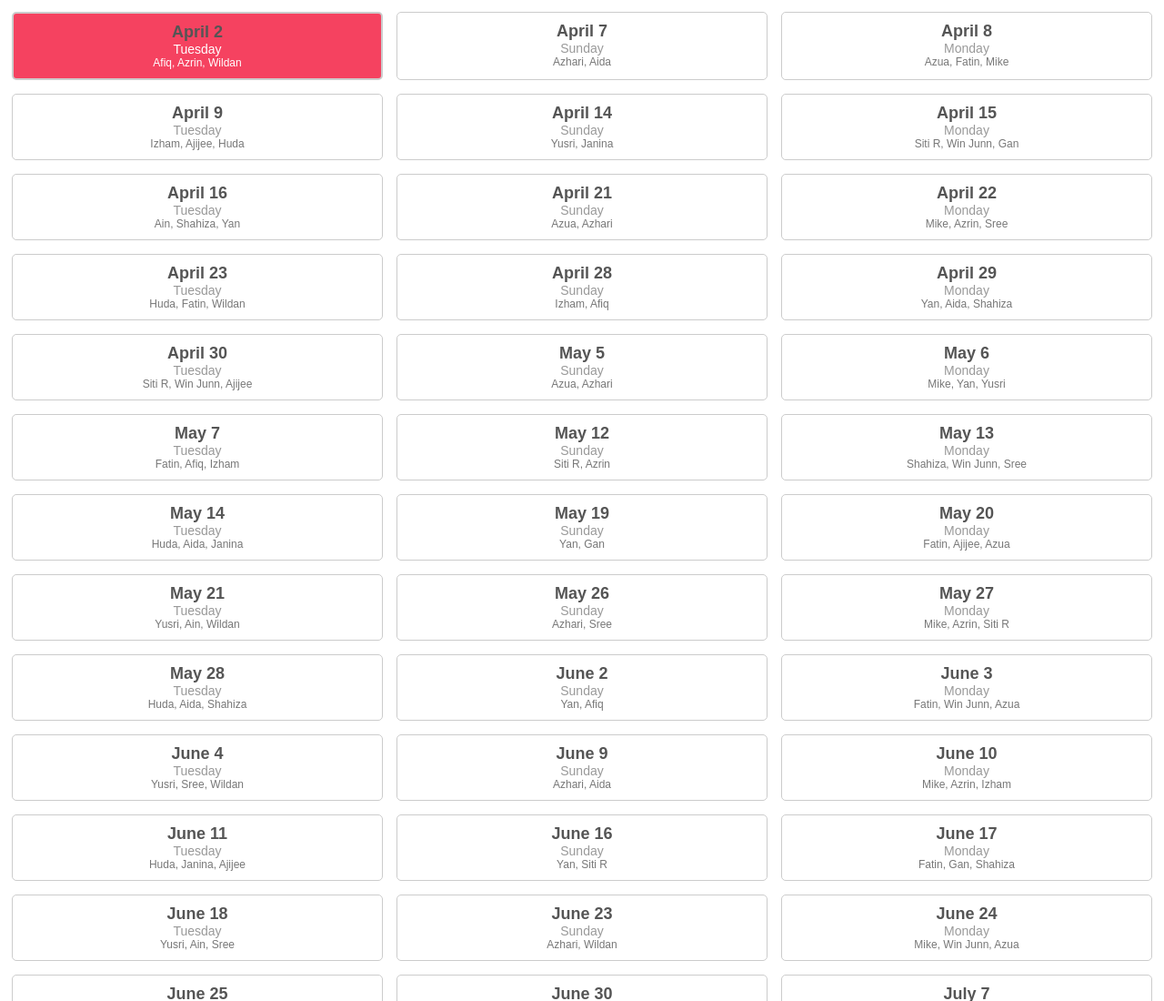
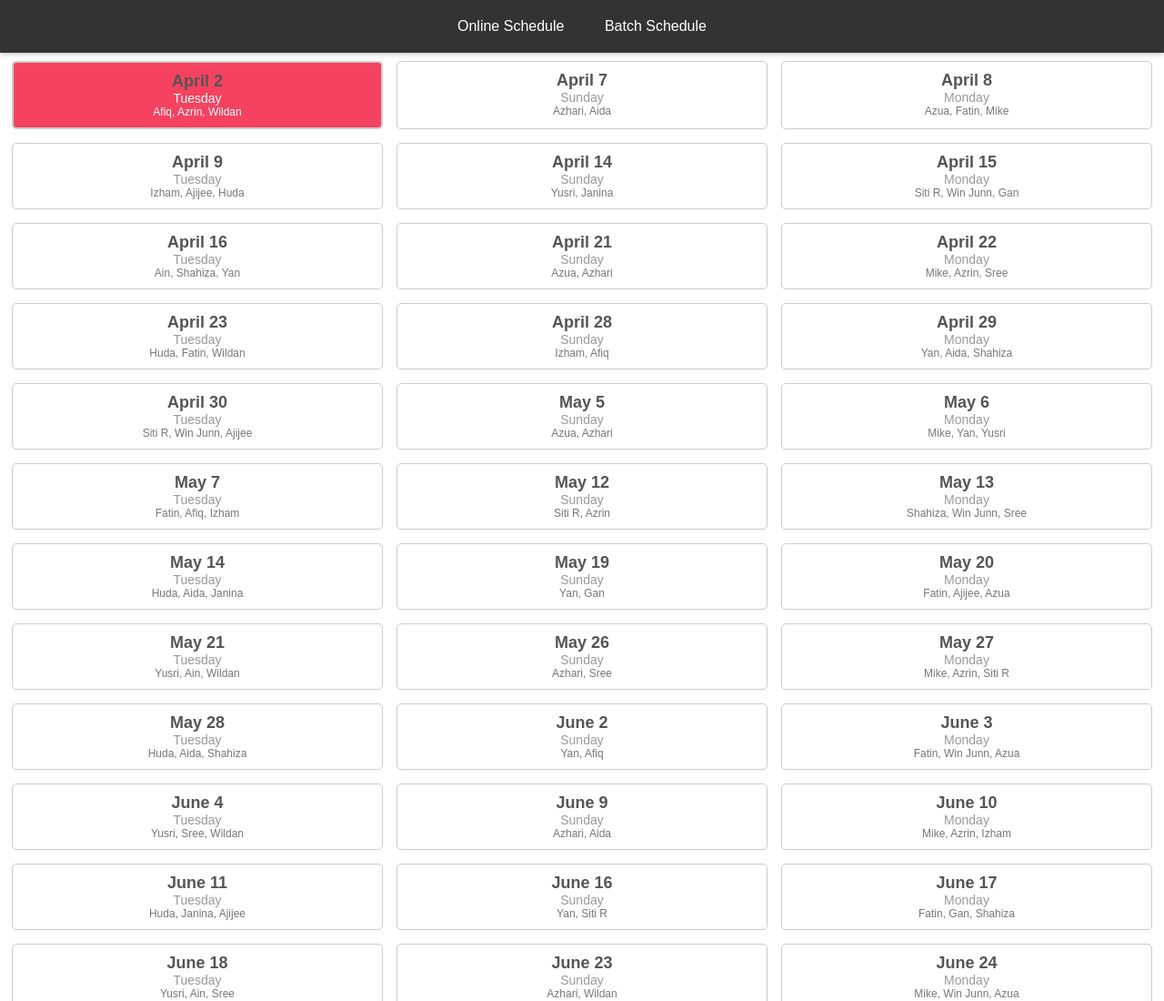
Before and after one commit to MBBCB/monitor, a plain HTML site: page index.html in a window 1280 px wide. Shown: the top 1100 px of the page at 91% size. Drawn offline with Linux system fonts and the light colour scheme.

Commit message:
Update index.html

```diff
--- a/index.html
+++ b/index.html
@@ -39,6 +39,44 @@
     text-decoration: none;
     cursor: pointer;
   }
+
+	nav {
+	  position: fixed;
+	  top: 0;
+	  left: 0;
+	  width: 100%;
+	  background-color: #333;
+	  padding: 10px 0;
+	  box-shadow: 0 2px 5px rgba(0, 0, 0, 0.2);
+	  z-index: 10;
+	  font-family: Arial, sans-serif;
+	}
+
+	nav ul {
+	  list-style-type: none;
+	  margin: 0;
+	  padding: 0;
+	  text-align: center;
+	}
+
+	nav ul li {
+	  display: inline;
+	}
+
+	nav ul li a {
+	  display: inline-block;
+	  color: #fff;
+	  text-decoration: none;
+	  padding: 10px 20px;
+	  transition: all 0.3s ease;
+	}
+
+	nav ul li a:hover {
+	  background-color: #555;
+	}
+
+
+
 
   /* Calendar */
   #calendar {
@@ -151,6 +189,17 @@
     font-size: 40px;
   }
 
+   .session-modal {
+    font-size: 20px;
+  }
+
+  .modal-div{
+	background-color: yellow;
+	margin: 10px;
+	padding: 20px;
+	border-radius: 20px;
+  }
+
 
   /* Mobile responsiveness */
   @media (max-width: 600px) {
@@ -162,6 +211,15 @@
 </style>
 </head>
 <body>
+
+<nav>
+  <ul>
+    <li><a href="#">Online Schedule</a></li>
+    <li><a href="#">Batch Schedule</a></li>
+  </ul>
+</nav>
+
+<br><br><br>
 
 <div id="calendar"></div>
 
@@ -180,20 +238,6 @@ document.addEventListener("DOMContentLoaded", function() {
 
   // Find the nearest date
   const schedule = [
-    // March
-    { day: "Sunday, March 3", users: ["Azua", "Shahiza"] },
-    { day: "Monday, March 4", users: ["Azrin", "Wildan", "Prashant"] },
-    { day: "Tuesday, March 5", users: ["Siti R", "Fatin", "Yusri"] },
-    { day: "Sunday, March 10", users: ["Gan", "Mike"] },
-    { day: "Monday, March 11", users: ["Win Junn", "Aida", "Jon"] },
-    { day: "Tuesday, March 12", users: ["Yan", "Azrin", "Rezal"] },
-    { day: "Sunday, March 17", users: ["Sree", "Azhari"] },
-    { day: "Monday, March 18", users: ["Yan", "Afiq", "Izham"] },
-    { day: "Tuesday, March 19", users: ["Yusri", "Siti R", "Ajijee"] },
-    { day: "Sunday, March 24", users: ["Wildan", "Janina"] },
-    { day: "Monday, March 25", users: ["Mike", "Ong", "Azua"] },
-    { day: "Tuesday, March 26", users: ["DC", "RCMS", "CA"] },
-    { day: "Sunday, March 31", users: ["FD", "SAFE", "RCMS"] },
 
     // April
     { day: "Monday, April 1", users: ["Yan", "Yusri", "Sree"] },
@@ -362,12 +406,19 @@ document.addEventListener("DOMContentLoaded", function() {
         dayDiv.classList.add('nearest-date');
       }
 
+
+
       dayDiv.addEventListener('click', function() {
         // Open modal and display information
         const modal = document.getElementById('modal');
         const modalContent = document.getElementById('modal-content');
         modalContent.innerHTML = `
           <p class="date-modal">${item.day}</p>
+		  <div class='modal-div'>
+		  <p class="session-modal"><b>SESSION 1 : 0000 - 0700</b></p>
+		  <p class="session-modal"><b>SESSION 2 : 0700 - 1300</b></p>
+		  <p class="session-modal"><b>SESSION 3 : 1300 - 1900</b></p>
+		  </div>
         `;
 
         // Split users into separate <p> elements
```
